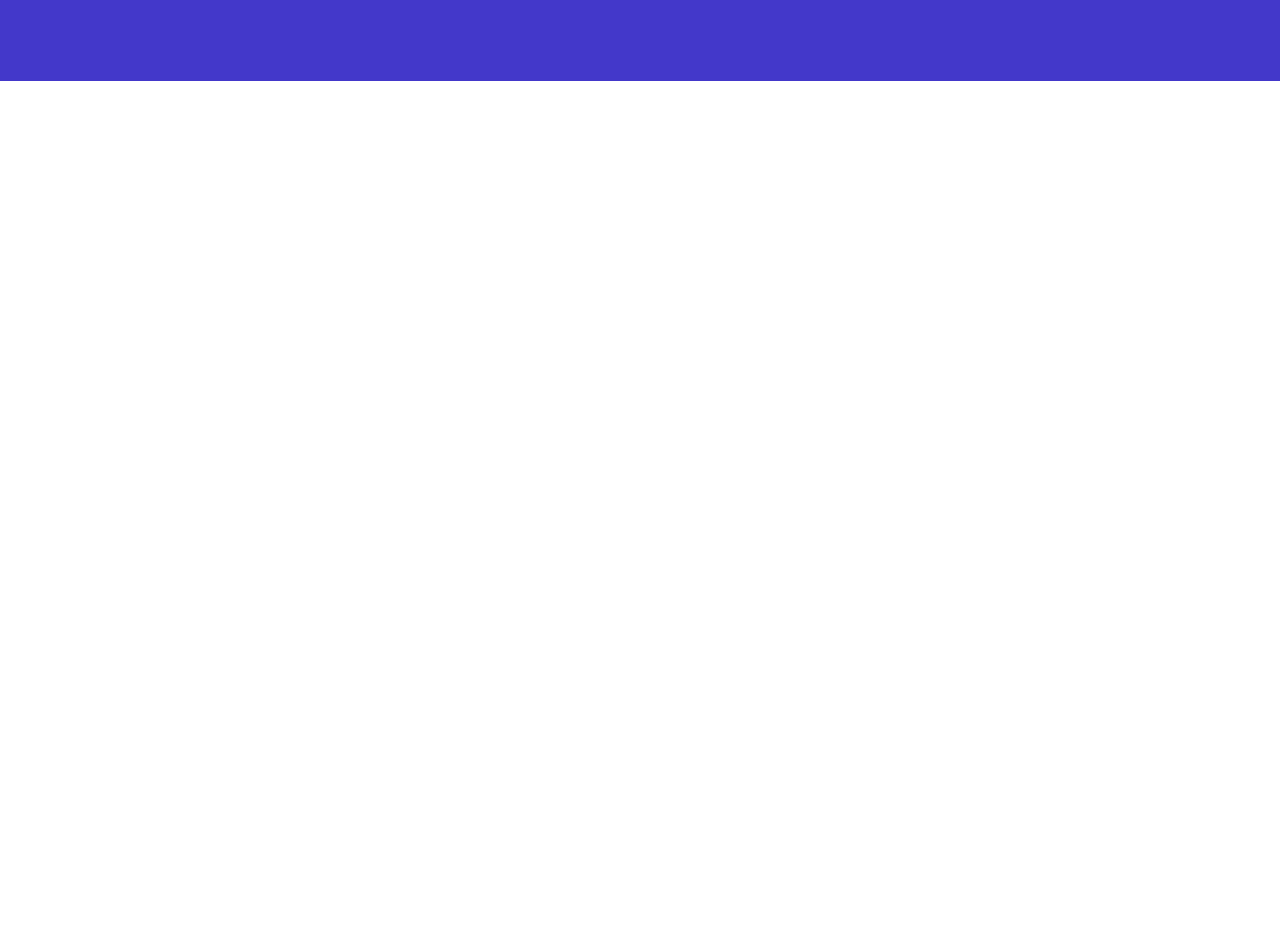
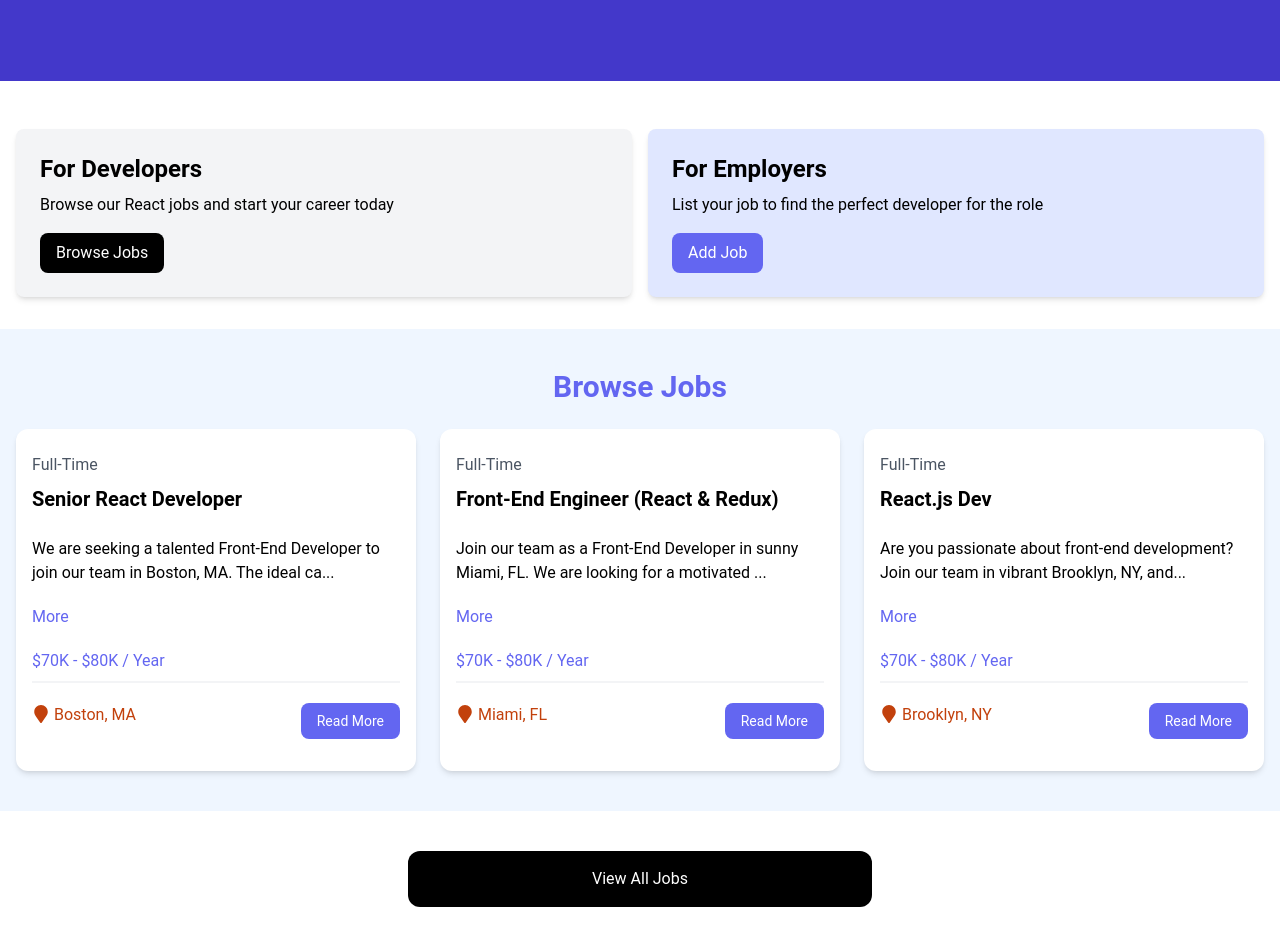
Before and after one commit to Annie-Huang/react-crash-2024, a React (Vite) app: page / in a window 1280 px wide. Shown: the part 280-1226 px from the top of the page. Before the commit the page ends 800 px from the top, so only its background shows below. Built offline with nearby package versions, Linux system fonts and the light colour scheme.

Commit message:
Add the remainder components into <HomePage>

```diff
--- a/src/App.tsx
+++ b/src/App.tsx
@@ -1,8 +1,3 @@
-import { Navbar } from './components/Navbar.tsx';
-import { Hero } from './components/Hero.tsx';
-import { HomeCards } from './components/HomeCards.tsx';
-import { JobListings } from './components/JobListings.tsx';
-import { ViewAllJobs } from './components/ViewAllJobs.tsx';
 import {
   createBrowserRouter,
   createRoutesFromElements,
--- a/src/pages/HomePage.tsx
+++ b/src/pages/HomePage.tsx
@@ -1,9 +1,15 @@
 import { Hero } from '../components/Hero.tsx';
+import { HomeCards } from '../components/HomeCards.tsx';
+import { JobListings } from '../components/JobListings.tsx';
+import { ViewAllJobs } from '../components/ViewAllJobs.tsx';
 
 export const HomePage = () => {
   return (
     <>
       <Hero />
+      <HomeCards />
+      <JobListings />
+      <ViewAllJobs />
     </>
   );
 };
```
